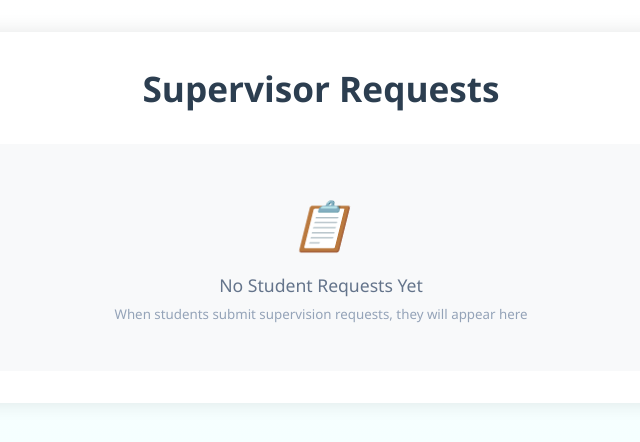
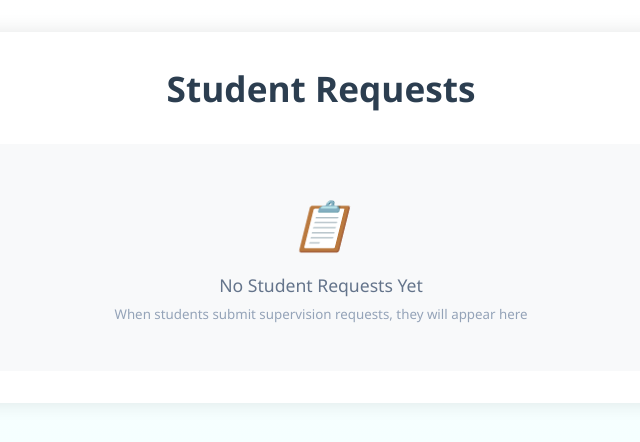
Before and after one commit to harraznasrullah/qalamiquest, a PHP site: page /lecturer/approve_sv.php in a window 1280 px wide. Shown: the top 442 px of the page, without its empty margins (319-959 px from the left). Run offline with PHP 8.4, Linux system fonts and the light colour scheme; a user stored in the database is signed in; data comes from the database, SQL or seed files in the repository.

```diff
--- a/lecturer/approve_sv.php
+++ b/lecturer/approve_sv.php
@@ -222,7 +222,7 @@ $result = $stmt->get_result();
 </head>
 <body>
     <div class="container">
-        <h1>Supervisor Requests</h1>
+        <h1>Student Requests</h1>
         <?php if (!empty($message)): ?>
             <div class="message"><?php echo htmlspecialchars($message); ?></div>
         <?php endif; ?>
```
